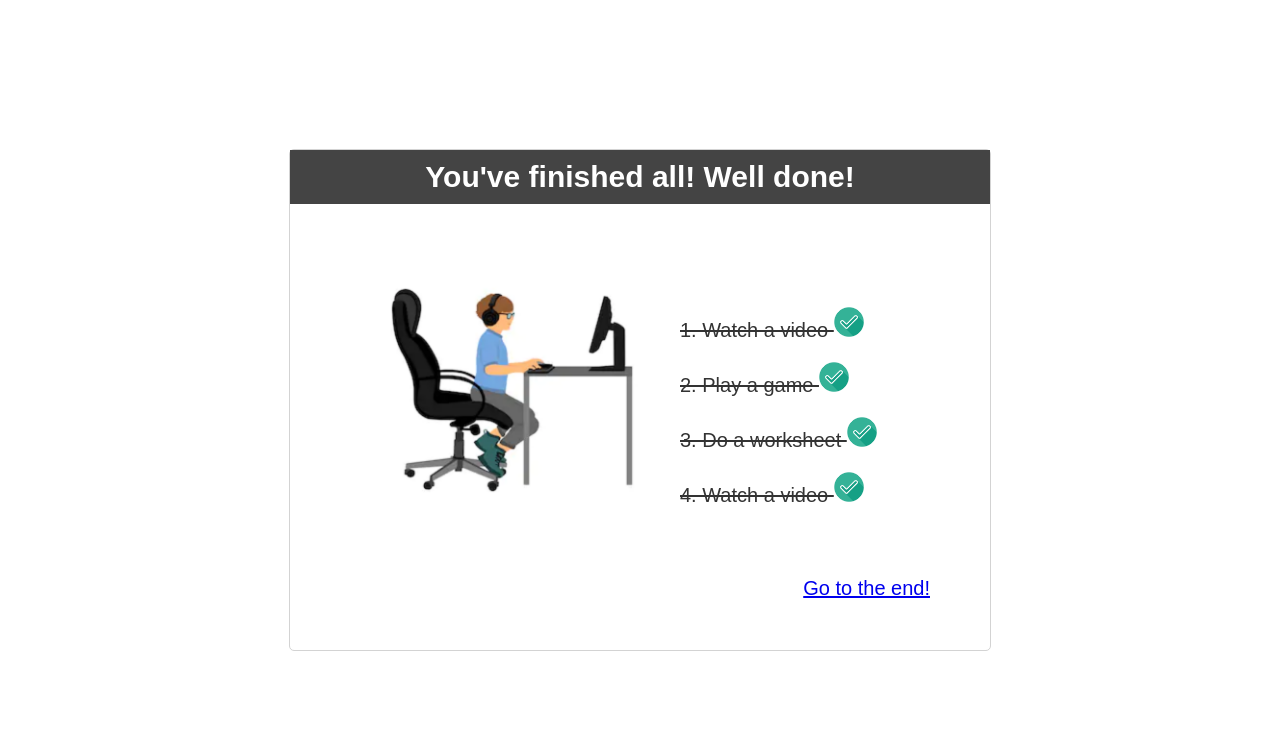
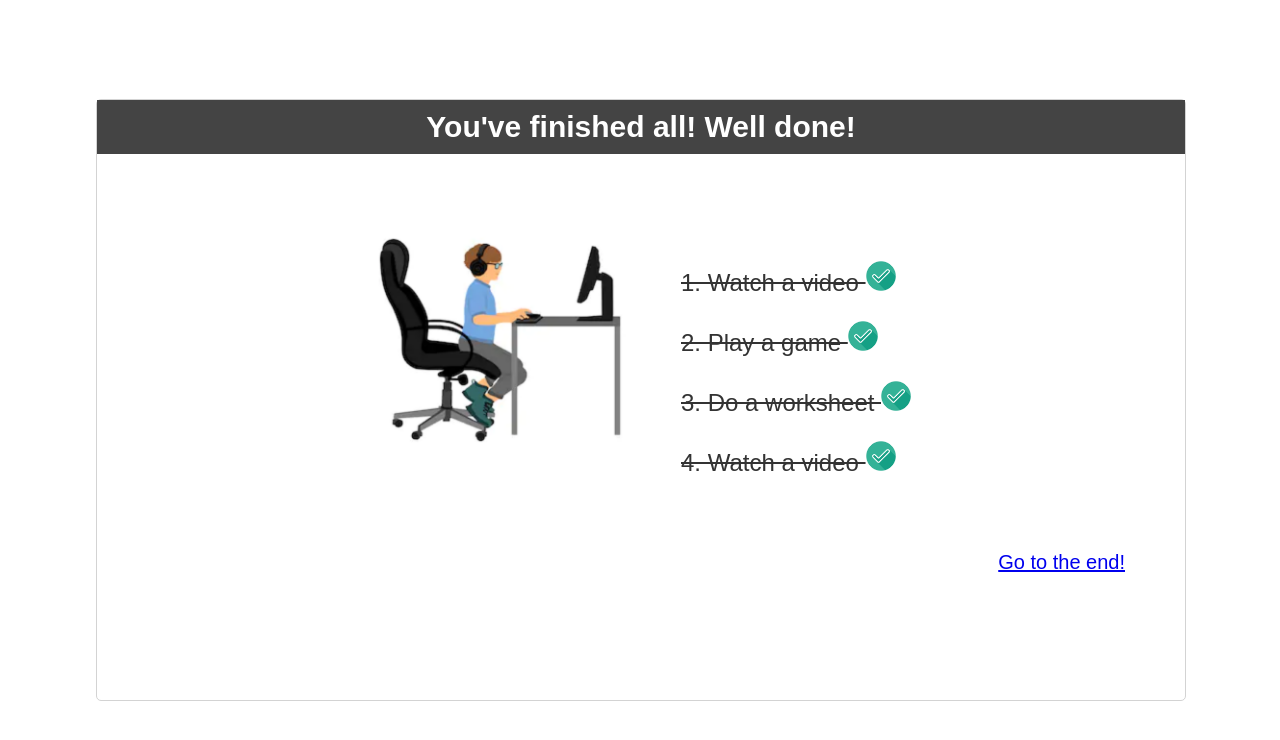
Before and after one commit to annanda/calmed_task_environment, a Flask app: page /schedule_ending in a window 1280 px wide. Shown: the top 740 px of the page. Run offline with Flask 2, Linux system fonts and the light colour scheme.

Commit message:
Changing the layout size to a bigger one.

```diff
--- a/static/schedule.css
+++ b/static/schedule.css
@@ -1,16 +1,18 @@
 .schedule_list {
     width: 50%;
     /*display: inline-block;*/
-    float: right;
+    float: left;
     /*height: 70px;*/
     margin-top: 20px;
+    text-align: left;
+    font-size: 24px;
 }
 
 .schedule_img {
     width: 50%;
     height: 70px;
     float: left;
-    /*text-align: center;*/
+    text-align: righ;
 }
 
 #schedule_content {
@@ -20,7 +22,15 @@
     left: 0;
     right: 0;
     margin: auto;
+    /*border: 1px solid lightgray;*/
 }
+
+#schedule_content:after {
+    content: "";
+    display: table;
+    clear: both;
+}
+
 
 #start_schedule {
     width: 100%;
@@ -33,6 +43,18 @@
 .done {
     text-decoration: line-through;
 }
-#question_schedule{
+
+#question_schedule {
     visibility: hidden;
 }
+
+.center {
+    display: block;
+    margin-left: auto;
+    margin-right: auto;
+    width: 50%;
+}
+
+.img_schedule_position{
+    float: right;
+}
--- a/static/task_environment.css
+++ b/static/task_environment.css
@@ -5,8 +5,10 @@ body {
 }
 
 #content {
-    width: 700px;
-    height: 500px;
+    /*width: 700px;*/
+    /*height: 500px;*/
+    width: 100%;
+    height: 100%;
     border: 1px solid lightgray;
     border-radius: 5px;
     position: absolute;
@@ -29,8 +31,8 @@ body {
 /*}*/
 
 #content_ending {
-    width: 700px;
-    height: 500px;
+    width: 100%;
+    height: 100%;
     background-image: url("images/background_image_end.png");
     background-position: center; /* Center the image */
     background-repeat: no-repeat; /* Do not repeat the image */
@@ -38,8 +40,10 @@ body {
 }
 
 #wrapper {
-    width: 800px;
-    height: 600px;
+    /*width: 800px;*/
+    /*height: 600px;*/
+    width: 85%;
+    height: 75%;
     /*background-color: yellow;*/
 
     position: absolute;
--- a/templates/index.html
+++ b/templates/index.html
@@ -7,8 +7,10 @@
 </head>
 <style>
     #content_welcome {
-    width: 700px;
-    height: 500px;
+    /*width: 700px;*/
+    /*height: 500px;*/
+    width: 100%;
+    height: 100%;
     background-image: url({{ image_bg }});
     background-position: center; /* Center the image */
     background-repeat: no-repeat; /* Do not repeat the image */
--- a/templates/schedule.html
+++ b/templates/schedule.html
@@ -15,7 +15,7 @@
         <div id="schedule_content">
             <p id="question_schedule"> Our schedule for Today is: </p>
             <div class="schedule_img">
-                <img src="static/images/watch_video.png" width="282px" ></img>
+                <img src="static/images/watch_video.png" width="282px" class="img_schedule_position" ></img>
             </div>
             <div class="schedule_list">
                 <list>
@@ -25,7 +25,7 @@
                     <ul>4. Watch a video</ul>
                 </list>
             </div>
-            </div>
+        </div>
         <div id="start_schedule">
             <a href="/first_task">Let's START!</a>
         </div>
--- a/templates/schedule_after_1.html
+++ b/templates/schedule_after_1.html
@@ -16,11 +16,11 @@
         <div id="schedule_content">
             <p id="question_schedule"> Our schedule for Today is: </p>
             <div class="schedule_img">
-                <img src="static/images/watch_video.png" width="282px" />
+                <img src="static/images/watch_video.png" width="282px" class="img_schedule_position" />
             </div>
             <div class="schedule_list">
                 <list>
-                    <ul class="done">1. Watch a video   <img src="static/images/done_2.png" width="30px" /></ul>
+                    <ul class="done">1. Watch a video   <img src="static/images/done_2.png" width="30px"  /></ul>
                     <ul >2. Play a game  </ul>
                     <ul >3. Do a worksheet  </ul>
                     <ul >4. Watch a video    </ul>
--- a/templates/schedule_after_2.html
+++ b/templates/schedule_after_2.html
@@ -17,7 +17,7 @@
         <div id="schedule_content">
             <p id="question_schedule"> Our schedule for Today is: </p>
             <div class="schedule_img">
-                <img src="static/images/watch_video.png" width="282px" />
+                <img src="static/images/watch_video.png" width="282px" class="img_schedule_position" />
             </div>
             <div class="schedule_list">
                 <list>
--- a/templates/schedule_after_3.html
+++ b/templates/schedule_after_3.html
@@ -16,7 +16,7 @@
         <div id="schedule_content">
             <p id="question_schedule"> Our schedule for Today is: </p>
             <div class="schedule_img">
-                <img src="static/images/watch_video.png" width="282px"/>
+                <img src="static/images/watch_video.png" width="282px" class="img_schedule_position"/>
             </div>
             <div class="schedule_list">
                 <list>
--- a/templates/schedule_ending.html
+++ b/templates/schedule_ending.html
@@ -15,7 +15,7 @@
         <div id="schedule_content">
             <p id="question_schedule"> Our schedule for Today is: </p>
             <div class="schedule_img">
-                <img src="static/images/watch_video.png" width="282px" />
+                <img src="static/images/watch_video.png" width="282px" class="img_schedule_position" />
             </div>
             <div class="schedule_list">
                 <list>
```
Also changed, not shown: conf.py (+4 -4 lines).
